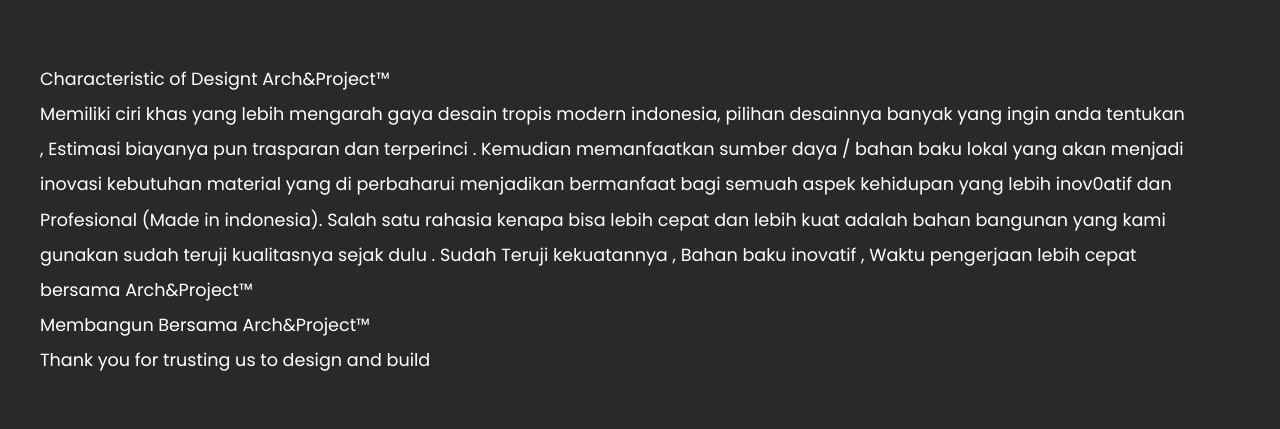
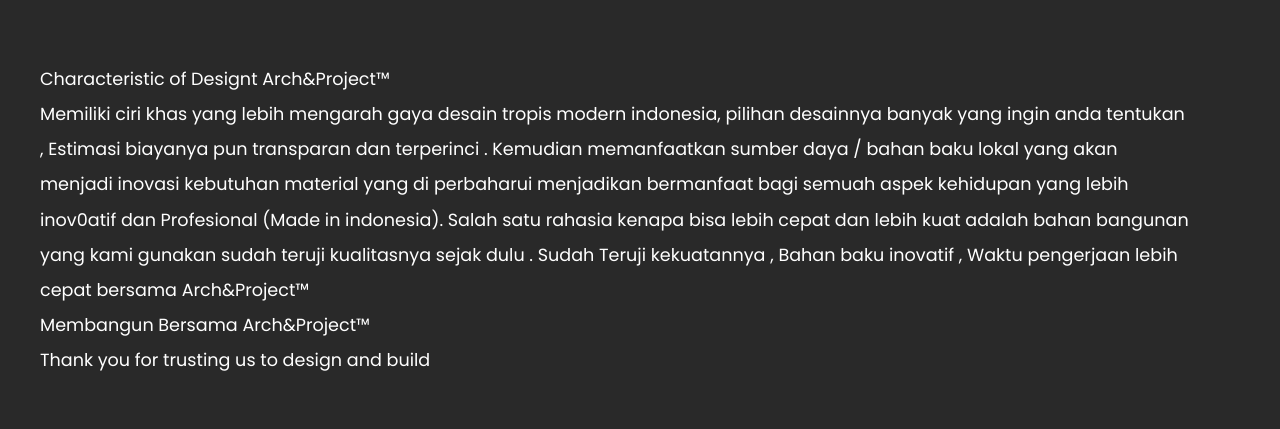
Before and after one commit to khoirulhudaa/Arch-Project, a plain HTML site: page index.html in a window 1280 px wide. Shown: the part 6908-7337 px from the top of the page. Drawn offline with nearby package versions, Linux system fonts and the light colour scheme.

Commit message:
arch&project fix

```diff
--- a/index.html
+++ b/index.html
@@ -4,7 +4,7 @@
   <meta http-equiv="Content-Type" content="text/html; charset=UTF-8">
   <meta http-equiv="X-UA-Compatible" content="IE=edge">
   <meta name="viewport" content="width=device-width, initial-scale=1.0, user-scalable=0">
-  <meta name="description" content="Arch&Project | Jasa arsitek | Jasa pembangunan | arch&Porject">
+  <meta name="description" content="Arch&ProjectTM menyediakan jasa desain dan pembangunan dengan tim profesional,Memiliki ciri khas yang lebih mengarah gaya desain tropis modern Indonesia, Cirebon, Majalengka, Indramayu, Kuningan. Estimasi biayanya pun transparan dan terperinci.">
   <meta name="keywords" ent="Arch&Project, Jasa pembangunan, arch&project, arsitek">
     <link href="https://cdn.jsdelivr.net/npm/bootstrap@5.0.0/dist/css/bootstrap.min.css" rel="stylesheet" integrity="sha384-wEmeIV1mKuiNpC+IOBjI7aAzPcEZeedi5yW5f2yOq55WWLwNGmvvx4Um1vskeMj0" crossorigin="anonymous">
     <link rel="stylesheet" href="./css/index.css">
@@ -16,7 +16,7 @@
     <link href="https://fonts.googleapis.com/css2?family=Poppins:ital,wght@0,100;0,200;0,300;0,400;0,600;0,700;0,800;0,900;1,100;1,200;1,300;1,400;1,500;1,600;1,700;1,800;1,900&display=swap" rel="stylesheet">
     <link href="https://fonts.googleapis.com/css2?family=Taviraj:ital,wght@0,100;0,300;0,400;0,600;0,700;0,800;0,900;1,300;1,400;1,500;1,600&display=swap" rel="stylesheet">
     <link rel="stylesheet" href="./component/flexbin-master/flexbin.css">
-    <title>Arch&Project</title>
+    <title>Arch&Project - jasa desain dan pembangunan dengan tim profesional</title>
 </head>
 <body class="animation">
 
@@ -293,7 +293,7 @@
         Characteristic of Designt Arch&Project™
         <br>
         Memiliki ciri khas yang lebih mengarah gaya desain tropis modern indonesia, pilihan desainnya banyak yang ingin anda tentukan ,
-        Estimasi biayanya pun trasparan dan terperinci .
+        Estimasi biayanya pun transparan dan terperinci .
         Kemudian memanfaatkan sumber daya / bahan baku lokal yang akan menjadi inovasi kebutuhan material yang di perbaharui menjadikan bermanfaat bagi semuah aspek kehidupan yang lebih inov0atif dan Profesional (Made in indonesia).
         Salah satu rahasia kenapa bisa lebih cepat dan lebih kuat adalah bahan bangunan yang kami gunakan sudah teruji kualitasnya sejak dulu .
         Sudah Teruji kekuatannya , Bahan baku inovatif , Waktu pengerjaan lebih cepat bersama Arch&Project™
```
